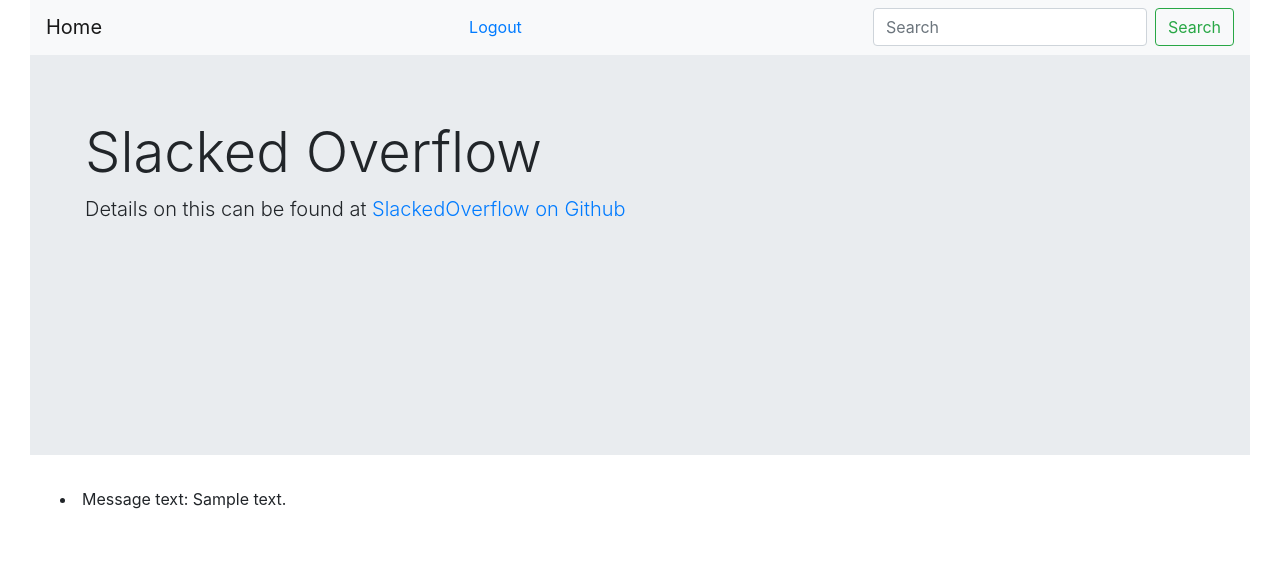
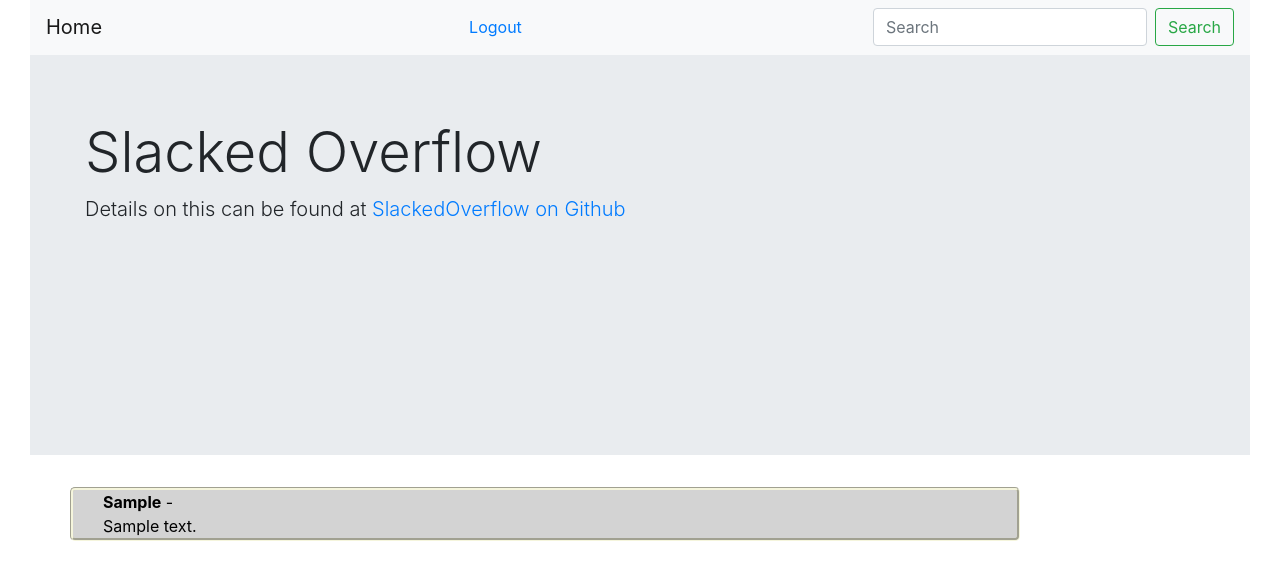
Before and after one commit to lavabyrd/slackedoverflow, a Flask app: page /posts_page in a window 1280 px wide. Shown: the part 31-618 px from the top of the page. Run offline with Flask 2, Linux system fonts and the light colour scheme; a user stored in the database is signed in; tables that the repository leaves empty hold one stand-in row (values such as "Sample post"); some libraries are stand-ins or nearby versions.

Commit message:
updated the frontend to have some formatting on the posts

```diff
--- a/application/models.py
+++ b/application/models.py
@@ -44,8 +44,8 @@
     channel = db.Column(db.String(16), index=True)
     replies = db.Column(db.Integer, index=True, nullable=True)
 
-    def __repr__(self):
-        return f'Post {self.team_domain}'
+    # def __repr__(self):
+    #     return f'Post {self.team_domain}'
 
 
 class Token(db.Model):
--- a/application/routes.py
+++ b/application/routes.py
@@ -61,7 +61,8 @@
 
     # this is just here to demo
     posts = models.Post.query.all()
-
+    for post in posts:
+        print(post.message_text)
     return render_template('index.html', posts=posts)
 
 
--- a/application/static/css/main.css
+++ b/application/static/css/main.css
@@ -5,3 +5,13 @@
 #body_main {
     margin: 30px;
 }
+
+#post {
+    padding: 15px, 0, 15px, 15px;
+    background-color: lightgrey;
+    margin-bottom: 5px;
+    border-radius: 5px;
+    border-style: groove;
+    color: black;
+    border-color: beige;
+}
--- a/application/templates/base.html
+++ b/application/templates/base.html
@@ -21,10 +21,23 @@
                 {% for message in messages %}
                 <li>{{ message }}</li>
                 {% endfor %}
+            </div>
         </ul>
+
     </div>
+
     {% endif %} {% endwith %}
-        <div id="body_main">{% block content %} {% endblock %}</div>
+
+    <div class="container">
+        <div class="row">
+
+            <div class="col-10"> {% block content %} {% endblock %}</div>
+        </div>
+
+    </div>
+
+
+
     <!--js snippets -->
     <script src="https://code.jquery.com/jquery-3.2.1.slim.min.js" integrity="sha384-KJ3o2DKtIkvYIK3UENzmM7KCkRr/rE9/Qpg6aAZGJwFDMVNA/GpGFF93hXpG5KkN"
         crossorigin="anonymous"></script>
--- a/application/templates/posts.html
+++ b/application/templates/posts.html
@@ -1,3 +1,14 @@
 {% extends 'base.html' %} {% block content %} {% for post in posts %}
-<li>Message text: {{ post.message_text }}</li>
+<a href="https://slack.com">
+    <div class="row" id="post">
+        <div class="col">
+            <div class="col-4">
+                <strong>{{ post.team_domain }}</strong> - </div>
+            <div class="col-8">
+                {{ post.message_text }}
+            </div>
+        </div>
+    </div>
+</a>
+
 {% endfor %} {% endblock %}
```
Also changed, not shown: application/templates/index.html (+4 -7 lines). Lines whose indentation alone changed are shown as unchanged.
